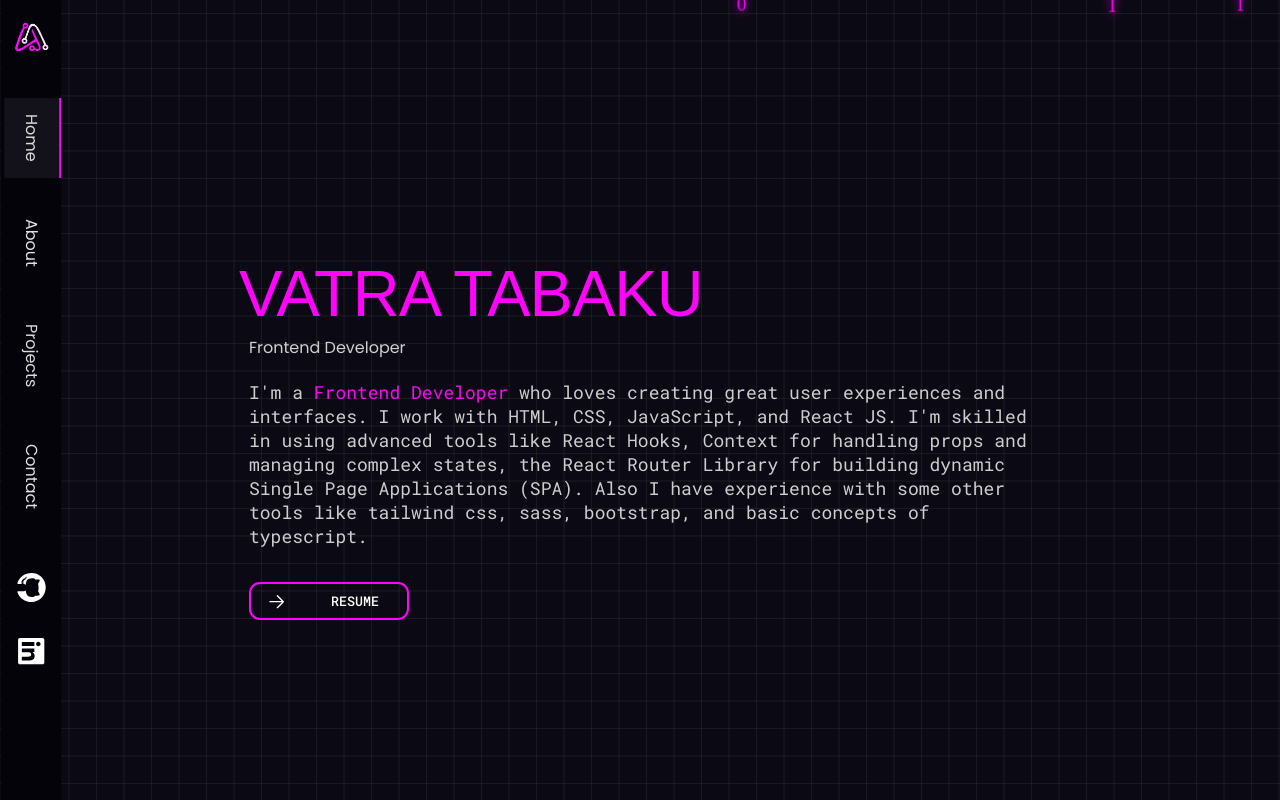
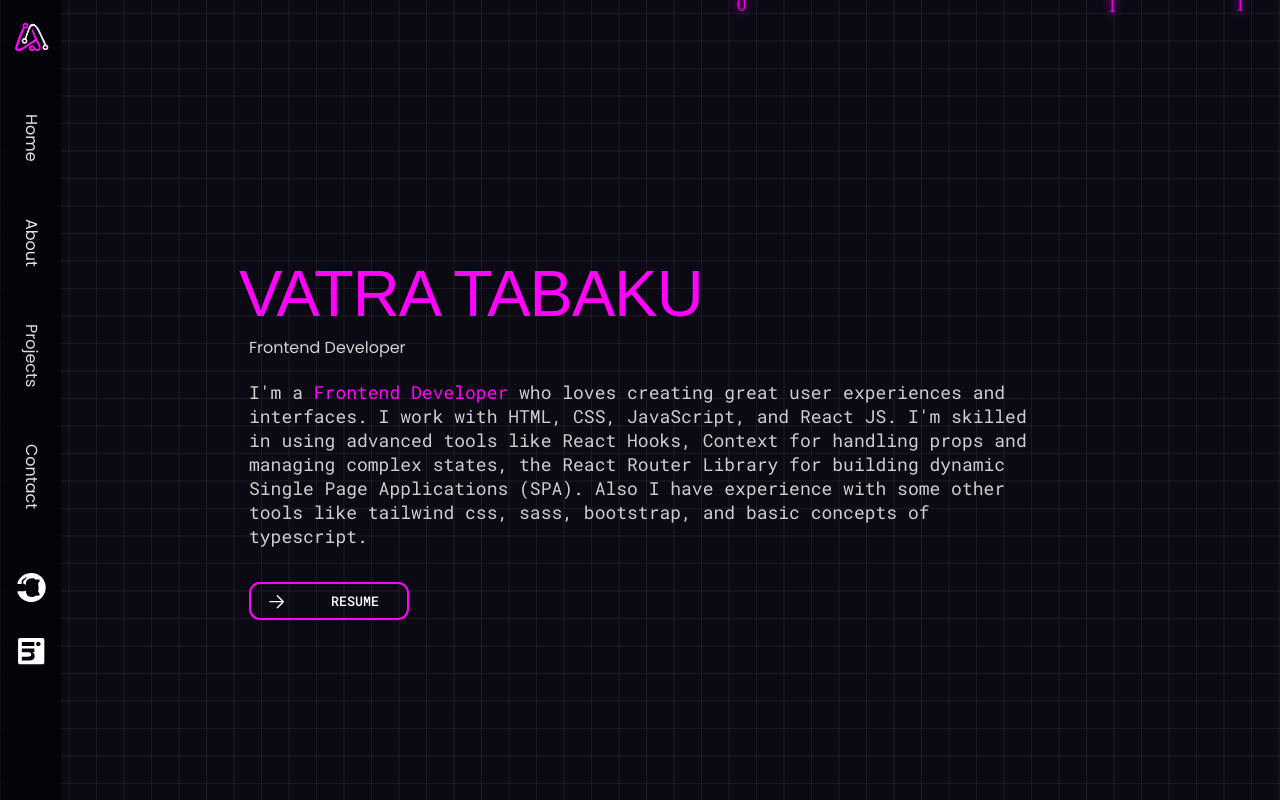
Before and after one commit to vatratabaku/my-portfolio, a React (Create React App) app: page /my-portfolio in a window 1280 px wide. Built offline with nearby package versions, Linux system fonts and the light colour scheme; the HTML template or start-up script is replaced by a standard one; a web font is replaced by a local one.

Commit message:
new change

```diff
--- a/src/App.js
+++ b/src/App.js
@@ -26,7 +26,7 @@ function App() {
         <BrowserRouter>
           <Routes>
             <Route
-              path="/my-portfolio"
+              path="/my-portfolio/"
               element={
                 <Home setShowMatrix={setShowMatrix} showMatrix={showMatrix} />
               }
--- a/src/components/Navbar.jsx
+++ b/src/components/Navbar.jsx
@@ -34,7 +34,7 @@ const Navbar = () => {
             className={({ isActive, isPending }) =>
               isPending ? "pending" : isActive ? "active-link" : "link"
             }
-            to="/my-portfolio"
+            to="/my-portfolio/"
           >
             Home
           </NavLink>
```
